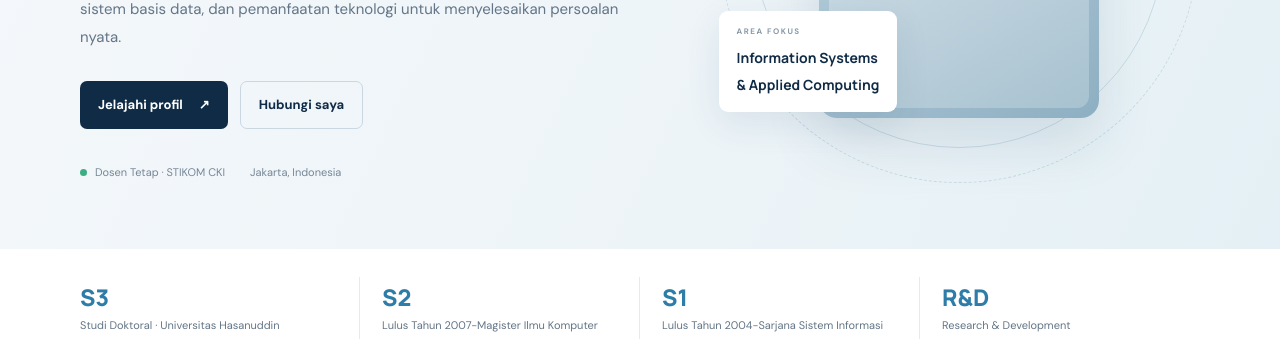
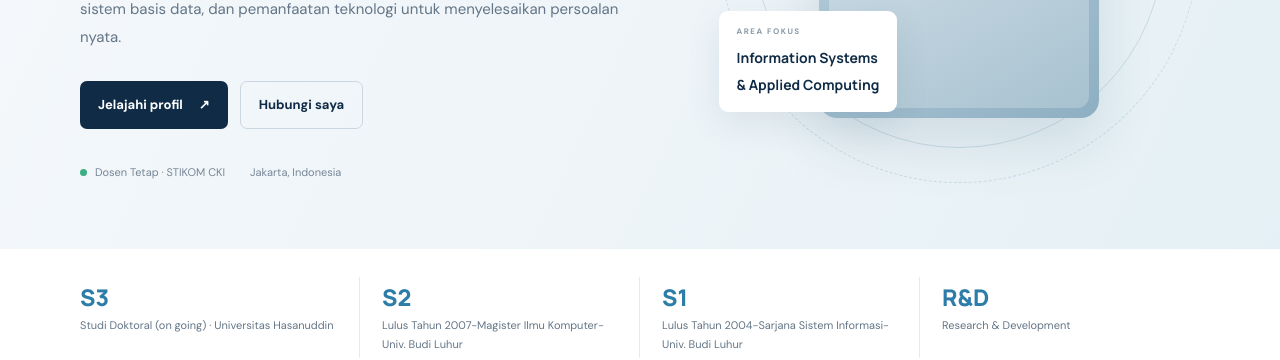
Before and after one commit to veriarinal/veriarinal.github.io, a plain HTML site: page index.html in a window 1280 px wide. Shown: the part 441-801 px from the top of the page. Drawn offline with Linux system fonts and the light colour scheme.

Commit message:
Update index.html

```diff
--- a/index.html
+++ b/index.html
@@ -59,9 +59,9 @@
     </section>
 
     <section class="quick-facts container">
-      <div class="fact"><strong>S3</strong><span data-i18n="fact_education">Studi Doktoral · Universitas Hasanuddin</span></div>
-      <div class="fact"><strong>S2</strong><span data-i18n="fact_master">Lulus Tahun 2007-Magister Ilmu Komputer</span></div>
-      <div class="fact"><strong>S1</strong><span data-i18n="fact_program">Lulus Tahun 2004-Sarjana Sistem Informasi</span></div>
+      <div class="fact"><strong>S3</strong><span data-i18n="fact_education">Studi Doktoral (on going) · Universitas Hasanuddin</span></div>
+      <div class="fact"><strong>S2</strong><span data-i18n="fact_master">Lulus Tahun 2007-Magister Ilmu Komputer-Univ. Budi Luhur</span></div>
+      <div class="fact"><strong>S1</strong><span data-i18n="fact_program">Lulus Tahun 2004-Sarjana Sistem Informasi-Univ. Budi Luhur</span></div>
       <div class="fact"><strong>R&amp;D</strong><span data-i18n="fact_research">Research & Development</span></div>
     </section>
 
```
